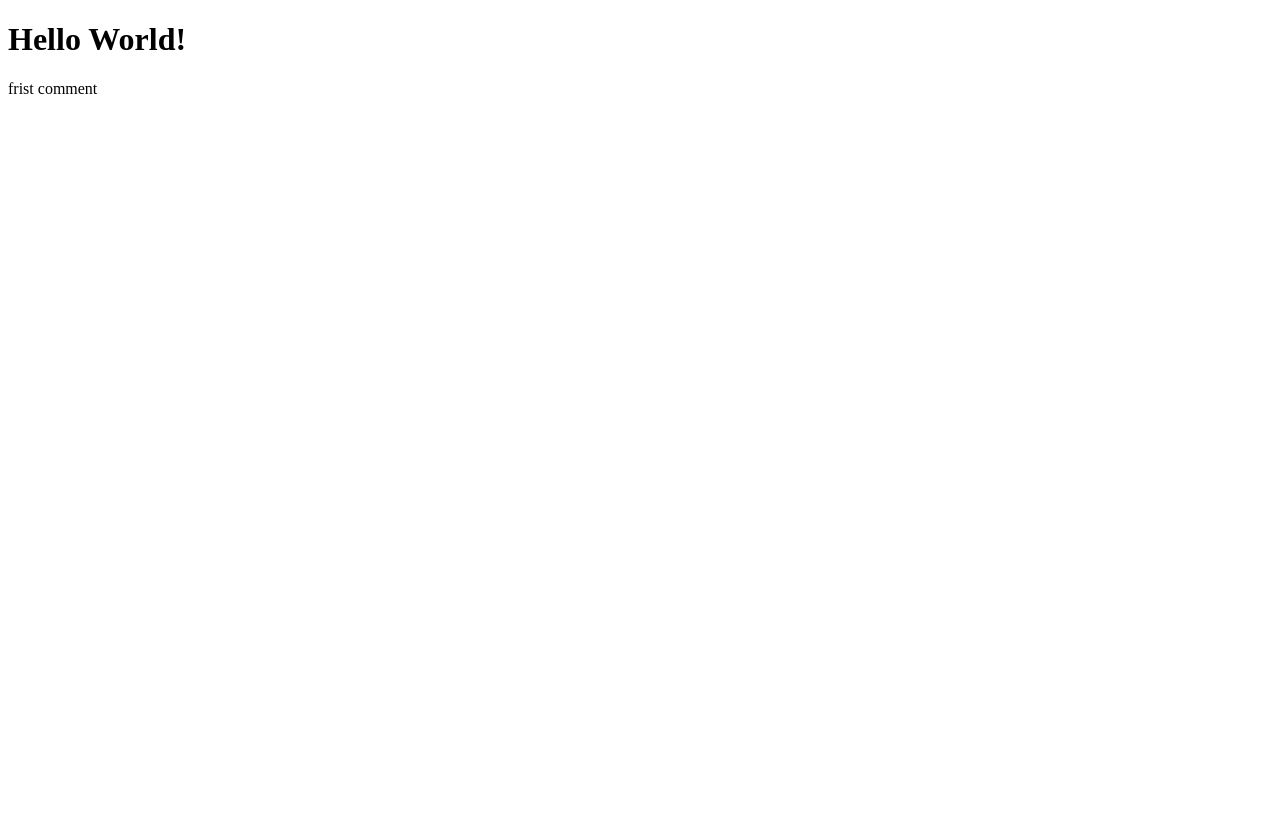
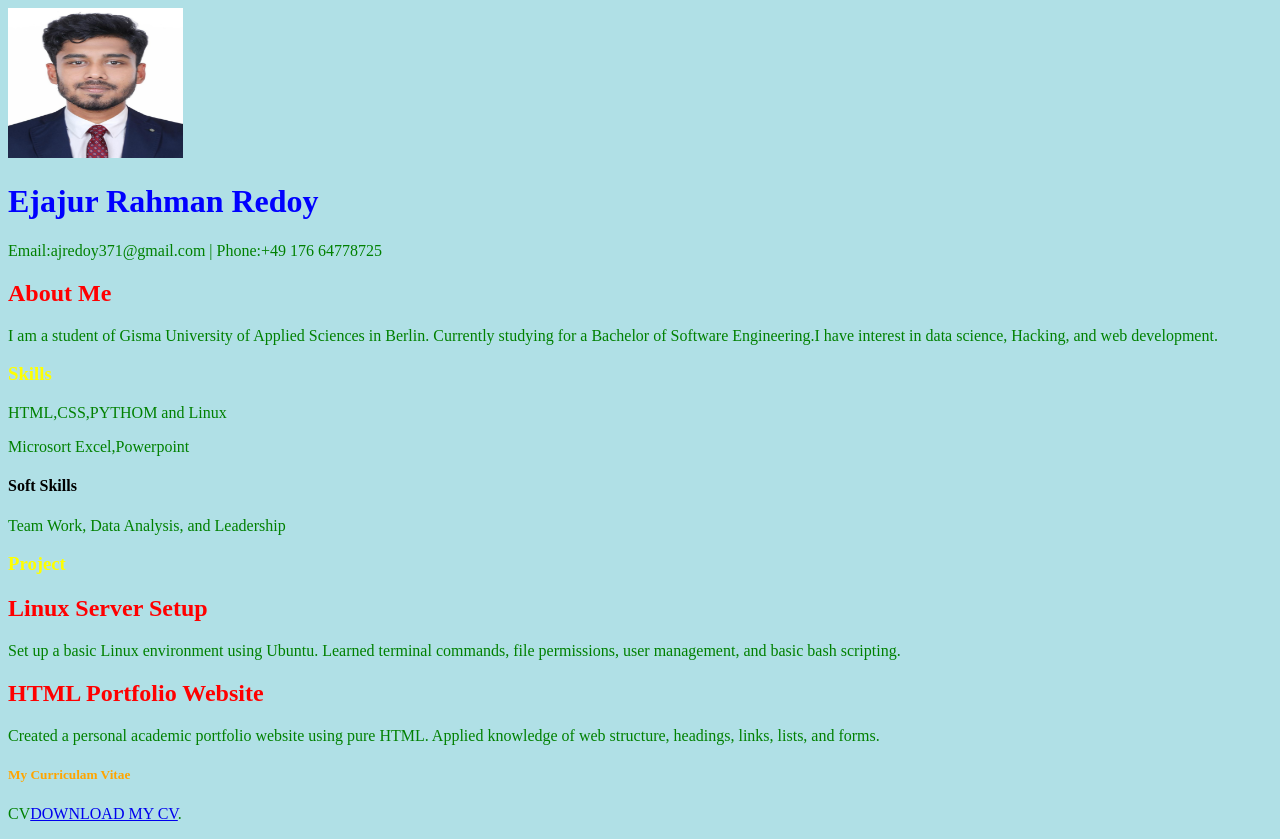
Before and after one commit to ejaz71-Rahman/portfolio, a plain HTML site: page index.html in a window 1280 px wide. Before the commit the page ends 800 px from the top, so only its background shows below. Drawn offline with Linux system fonts and the light colour scheme.

Commit message:
modified html file

```diff
--- a/index.html
+++ b/index.html
@@ -1,11 +1,43 @@
-<!DOCTYPE html>
+<!doctype html>
 <html>
-  <head>
-    <title>Hello, World!</title>
-      </head>
-  <body>
-      <h1 class="title">Hello World! </h1>
-      <p>frist comment</p>
+<head>
+<title>My Academic Portfolio</title>
+<link rel="stylesheet" href="styles.css">
 
-  </body>
+</head>
+<body>
+
+<header>
+<img src="cv.jpg" alt="Ejajur Rahman Redoy" width="175" height="150">
+
+<h1>Ejajur Rahman Redoy</h1>
+<p>Email:ajredoy371@gmail.com | Phone:+49 176 64778725</p>
+</header>
+
+<h2>About Me</h2>
+<p> I am a student of Gisma University of Applied Sciences in Berlin. Currently studying for a Bachelor of Software Engineering.I have interest in data science, Hacking, and web development.</p>
+
+<h3>Skills</h3>
+<p>HTML,CSS,PYTHOM and Linux </p>
+<p>Microsort Excel,Powerpoint</p>
+
+<h4>Soft Skills</h4>
+<p>Team Work, Data Analysis, and Leadership</p>
+
+<h3>Project</h3>
+
+<h2>Linux Server Setup</h2>
+<p>Set up a basic Linux environment using Ubuntu. Learned terminal commands, file permissions, user management, and basic bash scripting.</p>
+<h2>HTML Portfolio Website</h2>
+<p>Created a personal academic portfolio website using pure HTML. Applied knowledge of web structure, headings, links, lists, and forms.</p>
+
+
+
+
+<h5>My Curriculam Vitae</h5>
+<p>CV<a href="file:///C:/Users/ajred/OneDrive/Desktop/portfolio/curriculam_vate.pdf">DOWNLOAD MY CV</a>.</p>
+
+
+
+</head>
 </html>
--- /dev/null
+++ b/styles.css
@@ -0,0 +1,6 @@
+body {background-color:powderblue;}
+h1   {color:  blue}
+h2   {color: red; }
+h3   {color: yellow}
+h5   {color: orange}
+p    {color: green}
```
Also changed, not shown: cv.jpg (added), 1 other file.
